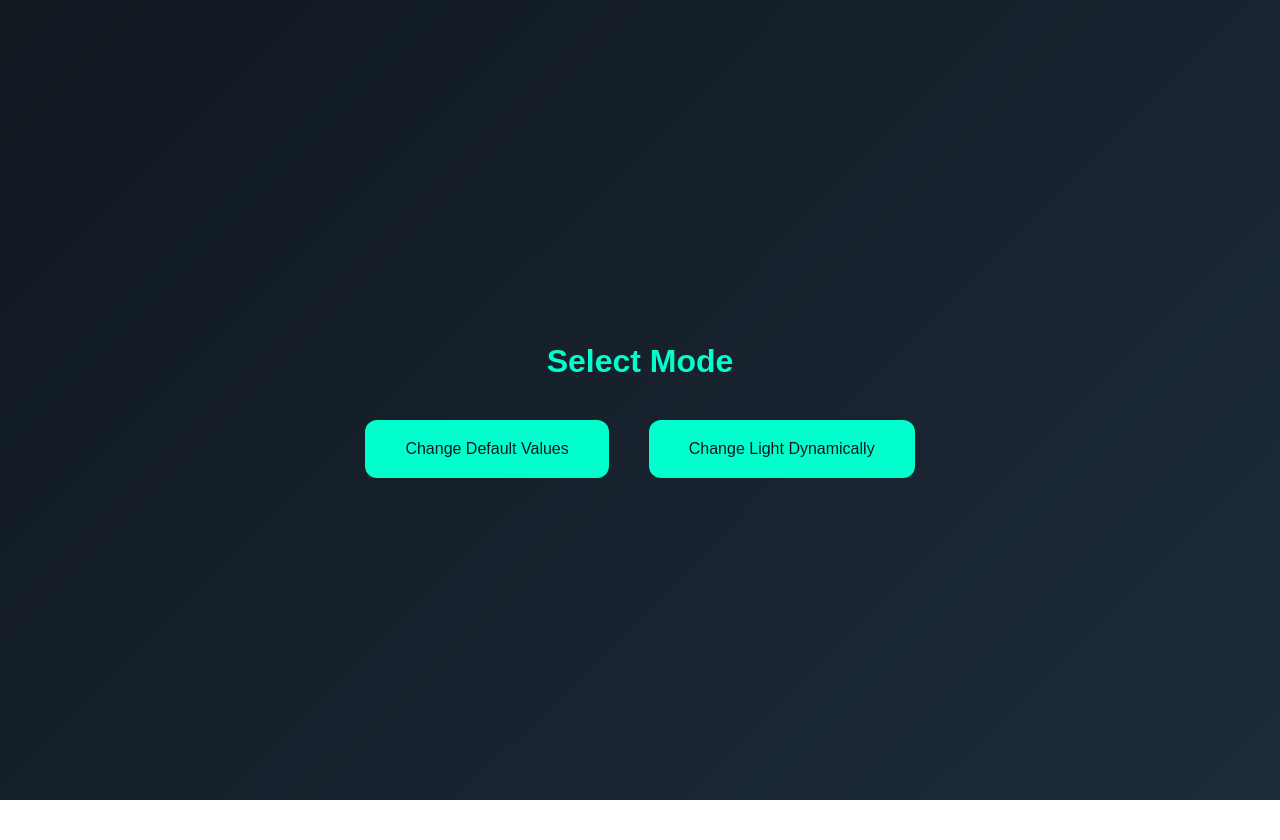
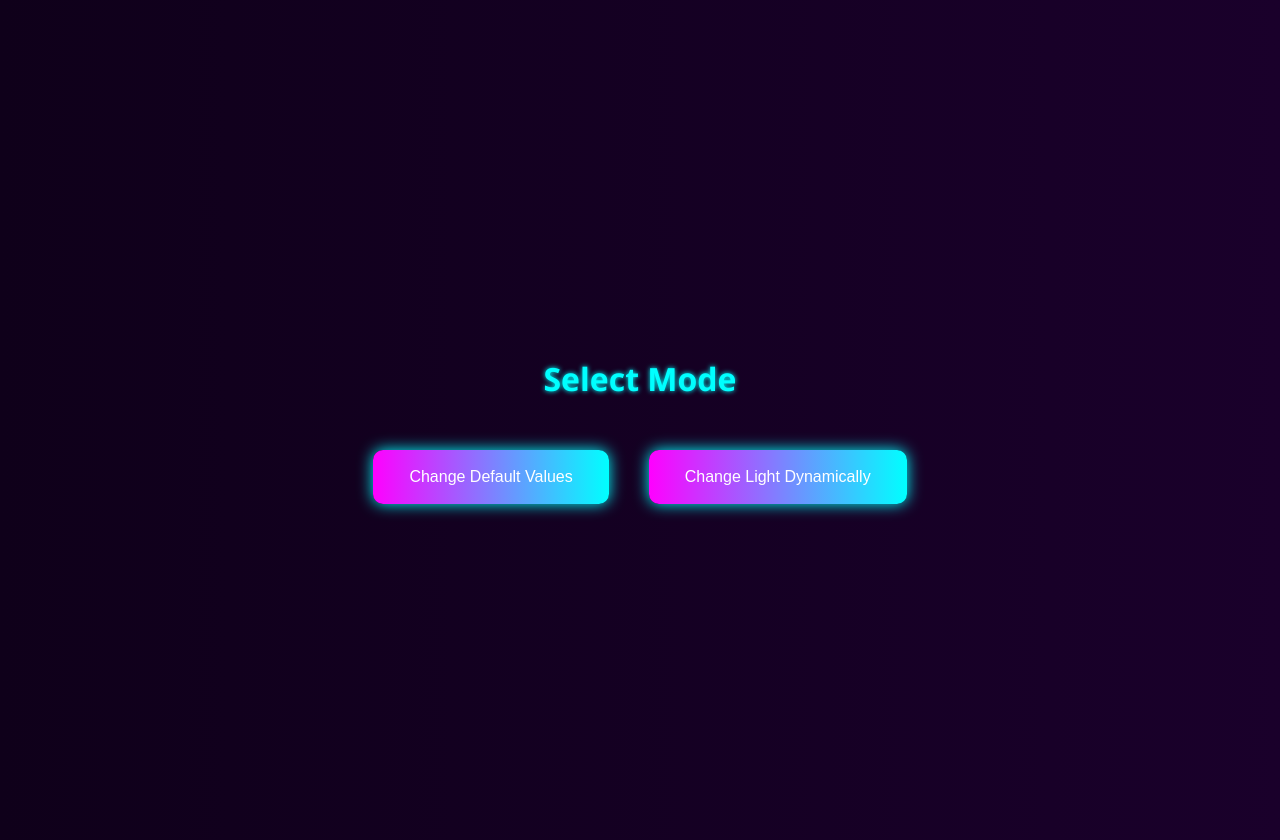
Before and after one commit to MDfahad2001/Project_aura_webapp, a plain HTML site: page options.html in a window 1280 px wide. Before the commit the page ends 800 px from the top, so only its background shows below. Drawn offline with Linux system fonts and the light colour scheme.

Commit message:
options added

```diff
--- a/CSS/options.css
+++ b/CSS/options.css
@@ -1,21 +1,25 @@
 
 body {
-      font-family: Arial, sans-serif;
-      background: linear-gradient(135deg, #101820, #1d2b3a);
-      color: #fff;
+  font-family: 'Segoe UI', sans-serif;
+  background: linear-gradient(to right, #0f001a, #1a002b);
+  color: #ffffff;
+  margin: 0;
+  padding: 20px;
   display: flex;
   flex-direction: column;
   align-items: center;
   justify-content: center;
-      height: 100vh;
-      margin: 0;
+  min-height: 100vh;
 }
 
 h1 {
+  text-align: center;
+  color: #00ffff;
+  text-shadow: 0 0 5px #00ffff;
+  margin-bottom: 50px;
   font-size: 2rem;
-      margin-bottom: 40px;
-      color: #00ffcc;
 }
+
 
 .button-container {
   display: flex;
@@ -24,18 +28,27 @@
   justify-content: center;
 }
 
+
 .option-btn {
-      padding: 20px 40px;
+  padding: 18px 36px;
   font-size: 1rem;
   border: none;
-      border-radius: 12px;
+  border-radius: 10px;
   cursor: pointer;
-      background: #00ffcc;
-      color: #101820;
-      transition: transform 0.2s ease, background 0.3s ease;
+  background: linear-gradient(to right, #ff00ff, #00ffff);
+  color: #ffffff;
+  box-shadow: 0 0 15px #00ffff;
+  transition: transform 0.3s ease, background 0.3s ease;
 }
 
 .option-btn:hover {
-      background: #00ddbb;
+  background: linear-gradient(to right, #00ffff, #ff00ff);
   transform: scale(1.05);
 }
+
+footer {
+  text-align: center;
+  margin-top: 60px;
+  color: #cccccc;
+  font-size: 0.9rem;
+}
--- a/users.csv
+++ b/users.csv
@@ -1,6 +1,6 @@
 id,username,password,bin_id
 1,admin,password,0
-40 A8 7D AC,mohammed,998,68910ce5f7e7a370d1f3c691
+2A 4C 4B A3,mohammed,998,68910ce5f7e7a370d1f3c691
 40 A8 7D AC,haris,145,68910cdbf7e7a370d1f3c68b
 FA BE 4C A3,goutham,060,68910cd77b4b8670d8ad291e
-4,pavan,264,6890ef3bae596e708fc1800d
+EA 2 46 A3,pavan,264,6890ef3bae596e708fc1800d
```
Lines whose indentation alone changed are shown as unchanged.
